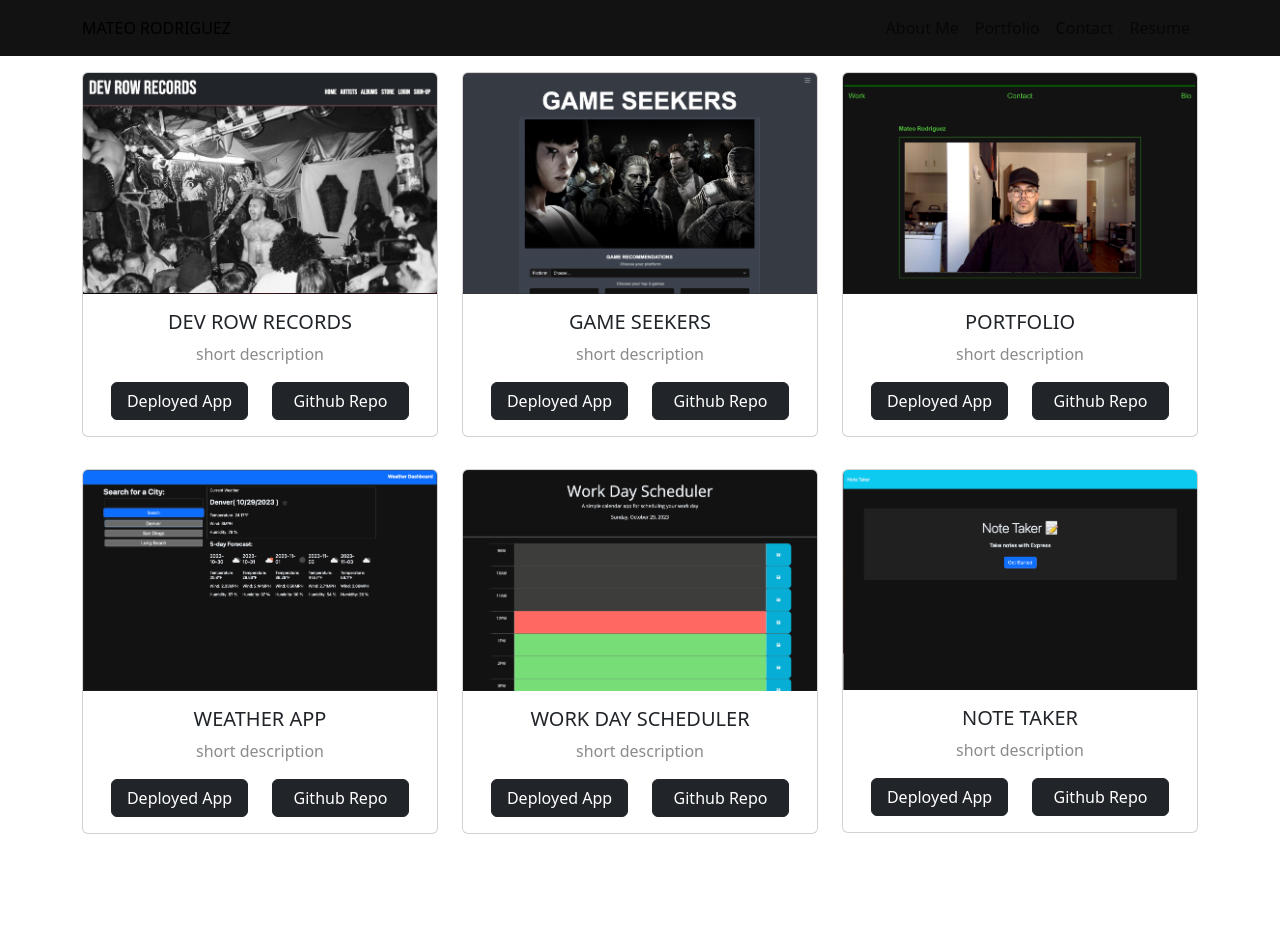
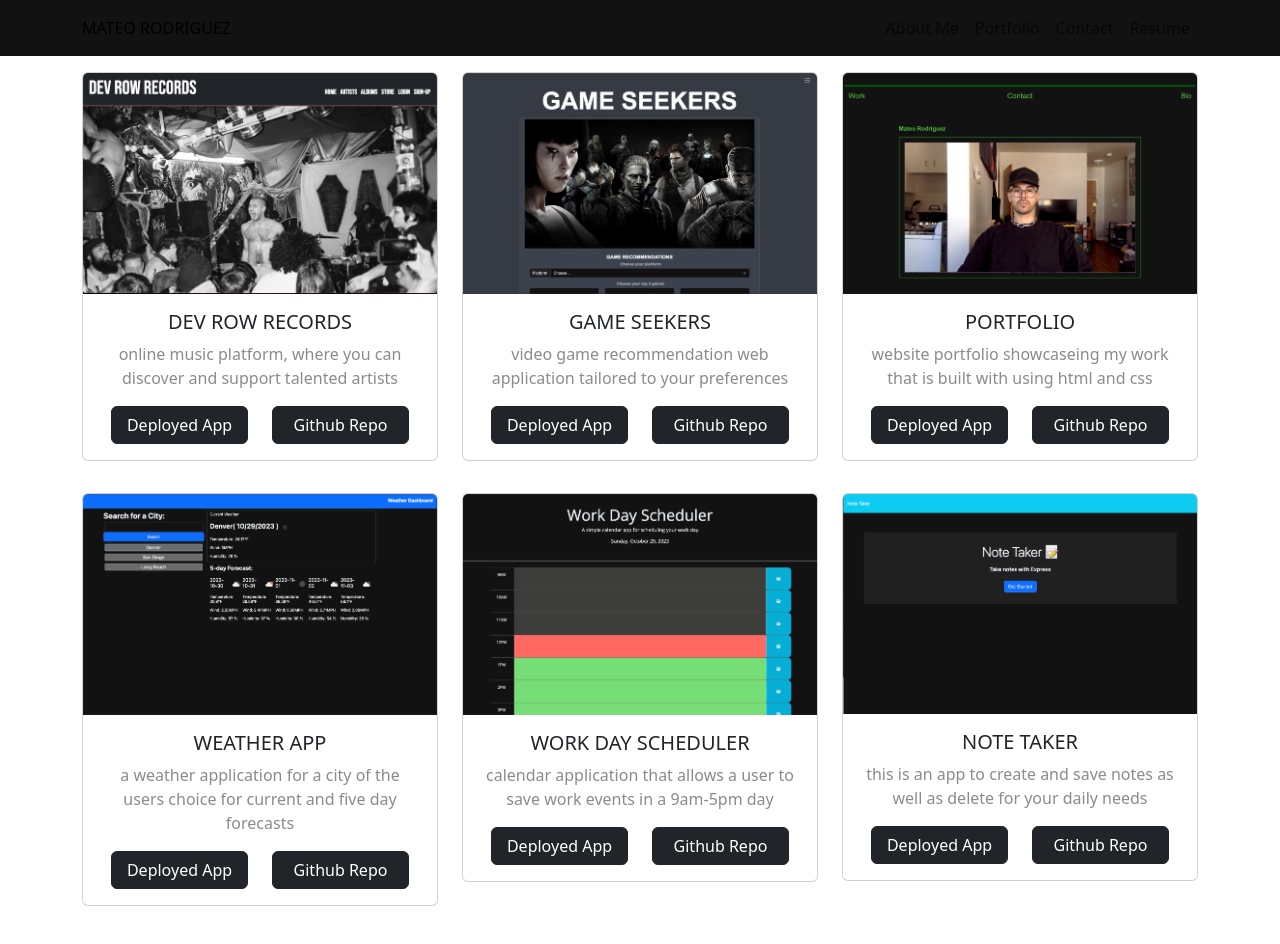
Before and after one commit to AztekAsylum/mateo-react-portfolio, a React (Vite) app: page /Portfolio in a window 1280 px wide. Shown: the top 944 px of the page. Before the commit the page ends 912 px from the top, so only its background shows below. Built offline with nearby package versions, Linux system fonts and the light colour scheme.

Commit message:
updated links and short descriptions for portfolio page

```diff
--- a/src/Custom.css
+++ b/src/Custom.css
@@ -36,15 +36,19 @@
 .ProjectButton {
   width: 100%;
 }
+/* contact form box width */
 .label {
   width: 100px;
 }
+/* navbar color */
 #CustomNav {
   background-color: rgb(18, 18, 18) !important;
 }
+/* submit button contact form */
 #submitButton {
   width: 125px;
 }
+/* contatiner styling for contact form */
 #formContainer{
     min-height: 80vh;
     display:flex;
@@ -52,9 +56,11 @@
     justify-content: center;
     align-items: center;
 }
+/* width of contact form */
 #formWidth{
     width: 90%;
 }
+/* grey text for contact form */
 #formContainer h1{
     color: rgb(139, 139, 139);
 }
--- a/src/data/projectData.js
+++ b/src/data/projectData.js
@@ -2,49 +2,49 @@ export const projectData = [
   {
     _id: 1,
     title: "DEV ROW RECORDS",
-    description: "short description",
+    description: " online music platform, where you can discover and support talented artists",
     imageUrl: "/Assets/Images/DevRowRecords.png",
-    deployedUrl: "google.com",
-    repoUrl: "yahoo.com",
+    deployedUrl: "https://dev-row-records-63d750921ea0.herokuapp.com/",
+    repoUrl: "https://github.com/PRich57/dev-row-records",
   },
   {
     _id: 2,
     title: "GAME SEEKERS",
-    description: "short description",
+    description: "video game recommendation web application tailored to your preferences",
     imageUrl: "/Assets/Images/GameSeekers.png",
-    deployedUrl: "google.com",
-    repoUrl: "yahoo.com",
+    deployedUrl: "https://ljkahn.github.io/videoGameProj/",
+    repoUrl: "https://github.com/ljkahn/videoGameProj",
   },
   {
     _id: 3,
     title: "PORTFOLIO",
-    description: "short description",
+    description: "website portfolio showcaseing my work that is built with using html and css",
     imageUrl: "/Assets/Images/PortfolioHTML.png",
-    deployedUrl: "google.com",
-    repoUrl: "yahoo.com",
+    deployedUrl: "https://aztekasylum.github.io/portfolio/",
+    repoUrl: "https://github.com/AztekAsylum/portfolio",
   },
   {
     _id: 4,
     title: "WEATHER APP",
-    description: "short description",
+    description: " a weather application for a city of the users choice for current and five day forecasts",
     imageUrl: "/Assets/Images/WeatherApp.png",
-    deployedUrl: "google.com",
-    repoUrl: "yahoo.com",
+    deployedUrl: "https://aztekasylum.github.io/weather-dashboard/",
+    repoUrl: "https://github.com/AztekAsylum/weather-dashboard",
   },
   {
     _id: 5,
     title: "WORK DAY SCHEDULER",
-    description: "short description",
+    description: "calendar application that allows a user to save work events in a 9am-5pm day",
     imageUrl: "/Assets/Images/WorkDayScheduler.png",
-    deployedUrl: "google.com",
-    repoUrl: "yahoo.com",
+    deployedUrl: "https://aztekasylum.github.io/work-day-scheduler/",
+    repoUrl: "https://github.com/AztekAsylum/work-day-scheduler",
   },
   {
     _id: 6,
     title: "NOTE TAKER",
-    description: "short description",
+    description: "this is an app to create and save notes as well as delete for your daily needs",
     imageUrl: "/Assets/Images/NoteTaker.png",
-    deployedUrl: "google.com",
-    repoUrl: "yahoo.com",
+    deployedUrl: "https://note-take-mateo-6a02b7130490.herokuapp.com/",
+    repoUrl: "https://github.com/AztekAsylum/note-taker"
   },
 ];
--- a/src/pages/Contact.jsx
+++ b/src/pages/Contact.jsx
@@ -33,7 +33,7 @@ export default function Contact() {
 
   return (
     <div id="formContainer">
-      <h1>Contact Form</h1>
+      <h1>CONTACT FORM</h1>
       <div id="formWidth"className="d-flex justify-content-center flex-column align-items-center mt-4">
         <InputGroup className="mb-3">
           <InputGroup.Text className="label" id="inputGroup-sizing-default">
```
